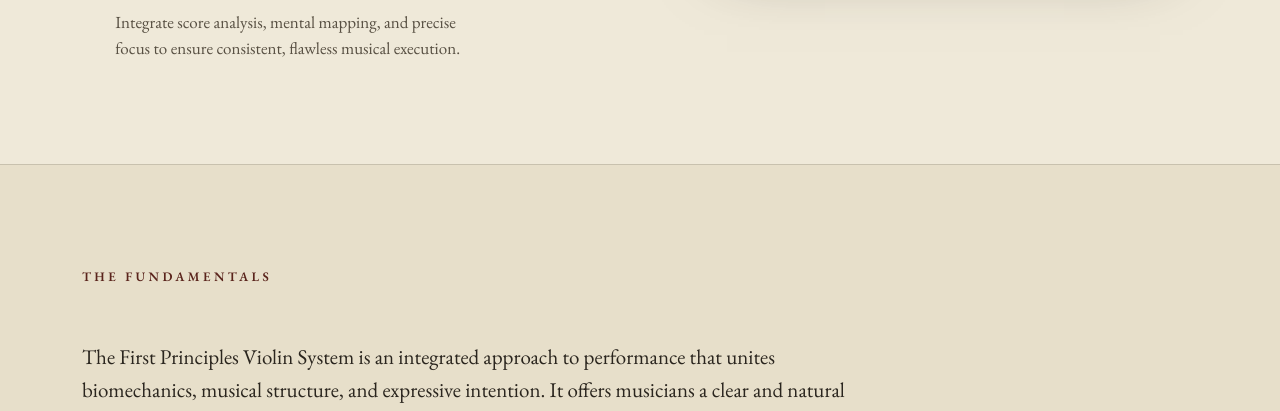
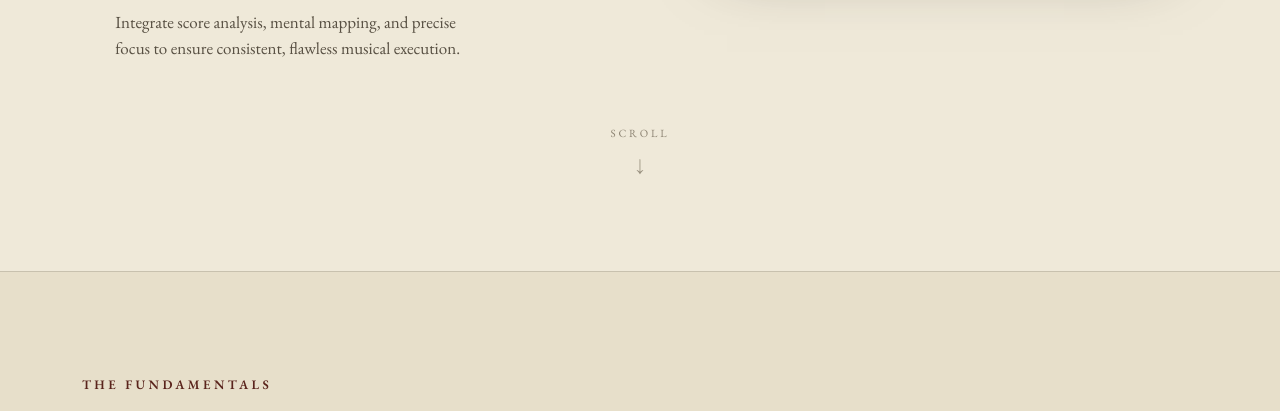
Before and after one commit to mawstr001/ameliachanwebsite, a Node server app: page /first-principles in a window 1280 px wide. Shown: the part 781-1192 px from the top of the page. Run offline with Node 20, Linux system fonts and the light colour scheme.

Commit message:
Add scroll-for-more cue to First Principles page
Centered "Scroll" label with a bobbing down-arrow beneath The
Method section, nudging visitors toward The Fundamentals below.

https://claude.ai/code/session_01RYkgVz2tbfkjSNan3J2KjX

```diff
--- a/public/styles.css
+++ b/public/styles.css
@@ -176,6 +176,15 @@ body.menu-open .nav-overlay{ visibility:visible; opacity:1; transform:translateY
   .method .colorblocks{ max-width:420px; order:-1; }
 }
 
+.scroll-cue{ display:flex; flex-direction:column; align-items:center; gap:8px;
+  margin-top:64px; color:var(--muted); }
+.scroll-cue span:first-child{ font-size:11px; letter-spacing:.26em; text-transform:uppercase; }
+.scroll-cue-arrow{ font-size:18px; line-height:1; animation:scroll-cue-bob 1.8s ease-in-out infinite; }
+@keyframes scroll-cue-bob{
+  0%,100%{ transform:translateY(0); opacity:.5; }
+  50%{ transform:translateY(6px); opacity:1; }
+}
+
 .principles.row{ grid-template-columns:repeat(3,1fr); }
 .principles.row li{ display:block; }
 @media (max-width:760px){ .principles.row{ grid-template-columns:1fr; } }
--- a/views/first-principles.ejs
+++ b/views/first-principles.ejs
@@ -62,6 +62,10 @@
         <div class="cb-nv"></div>
       </div>
     </div>
+    <div class="scroll-cue" aria-hidden="true">
+      <span>Scroll</span>
+      <span class="scroll-cue-arrow">&darr;</span>
+    </div>
   </div>
 </section>
 
```
